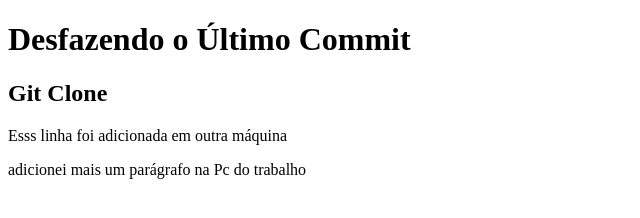
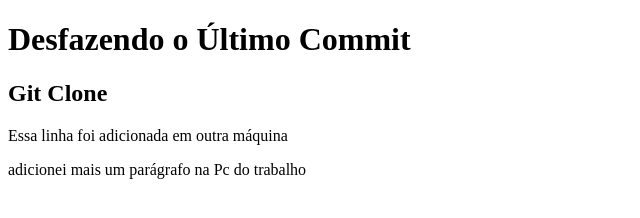
Before and after one commit to dantascrispim/projeto-teste, a plain HTML site: page index.html in a window 1280 px wide. Shown: the full height of the page, 0-640 px from the left. Drawn offline with Linux system fonts and the light colour scheme.

Commit message:
correção no HTML e README

```diff
--- a/index.html
+++ b/index.html
@@ -8,7 +8,7 @@
 <body>
     <h1>Desfazendo o Último Commit</h1>
     <h2>Git Clone</h2>
-    <p> Esss linha foi adicionada em outra máquina</p>
+    <p> Essa linha foi adicionada em outra máquina</p>
     <p> adicionei mais um parágrafo na Pc do trabalho</p>
 </body>
 </html>
```
Also changed, not shown: 1 other file.
